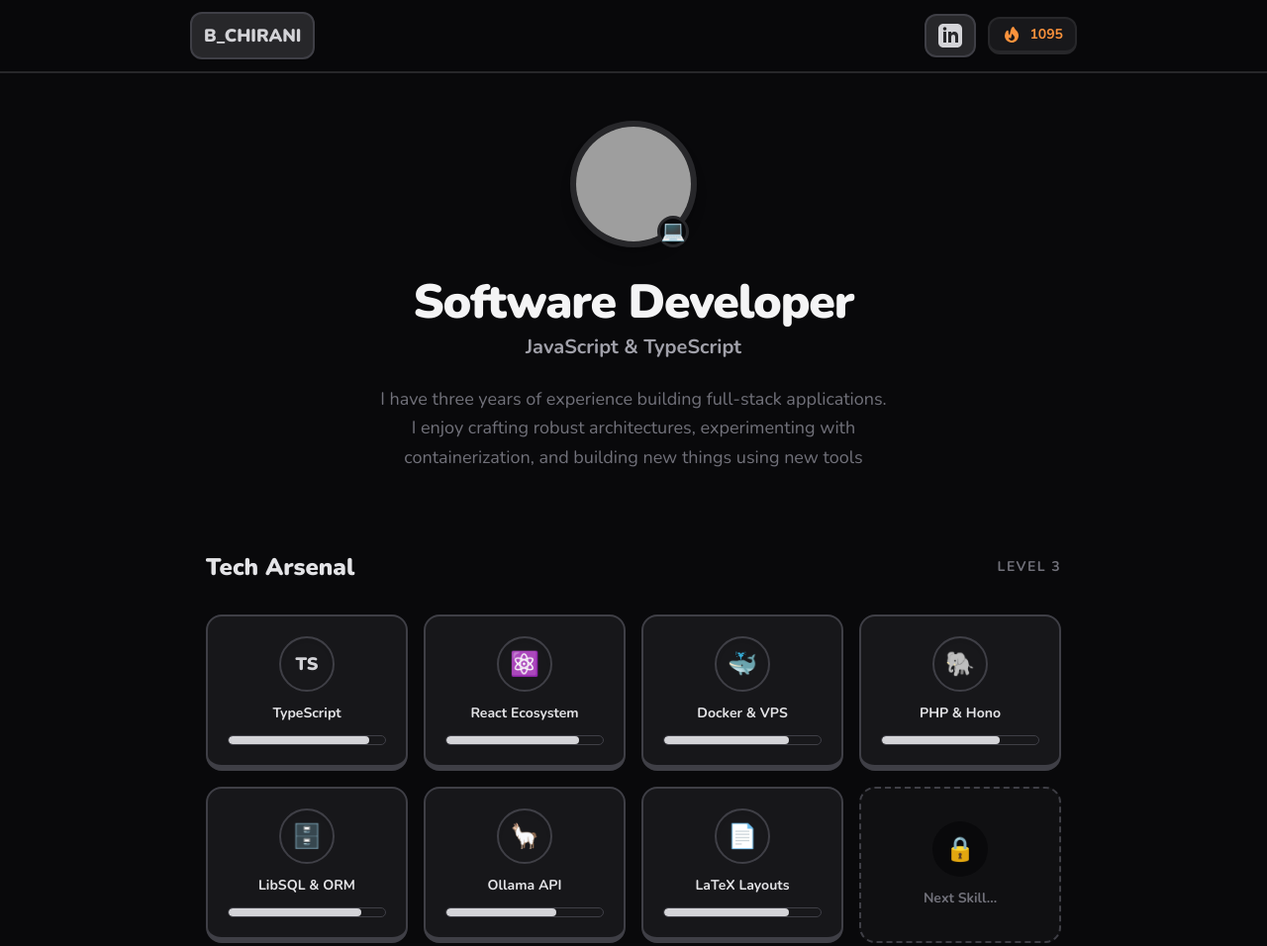
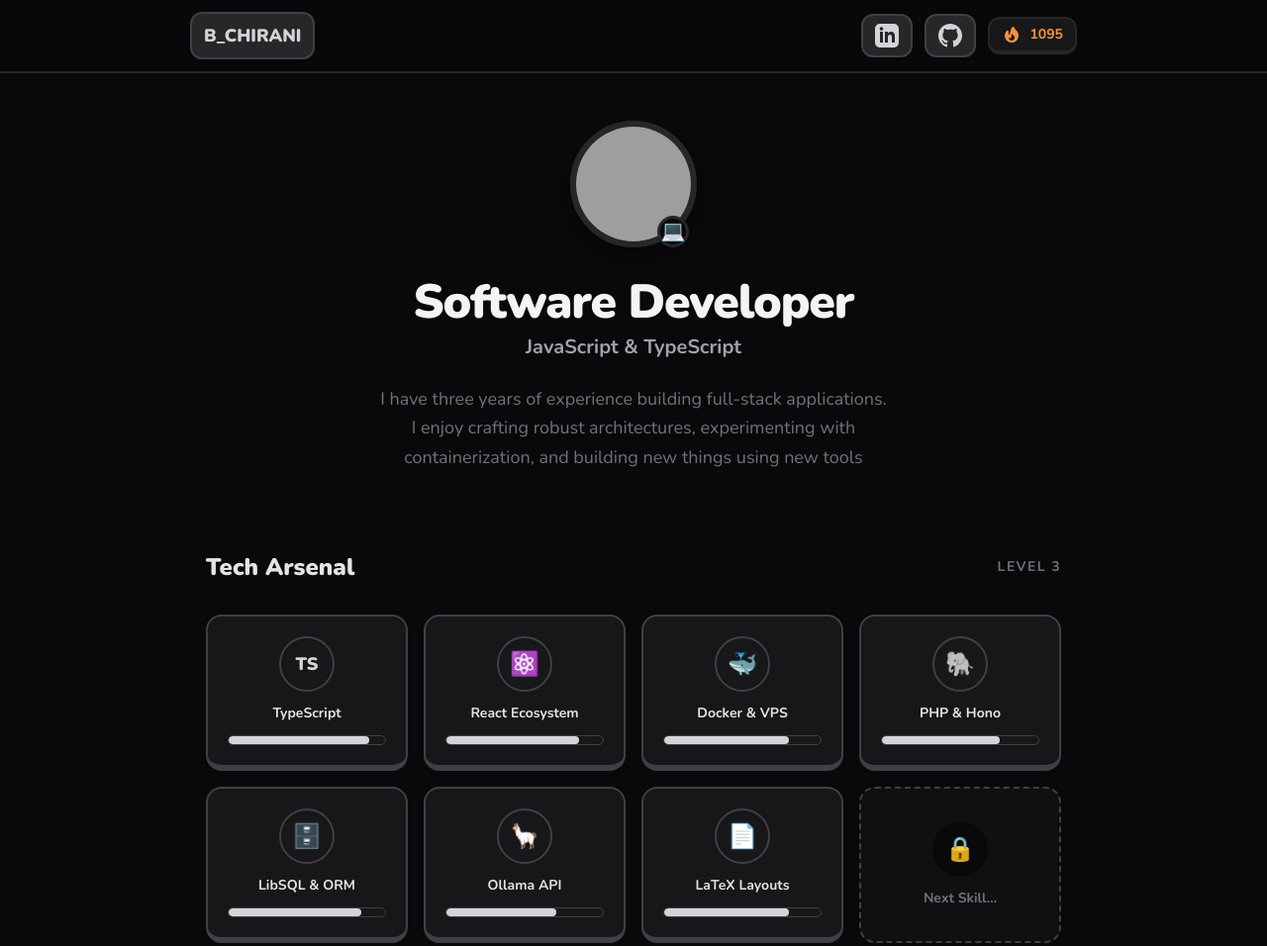
Before and after one commit to chirani/chirani.github.io, a plain HTML site: page index.html in a window 1280 px wide. Shown: the top 956 px of the page at 99% size. Drawn offline with nearby package versions, Linux system fonts and the light colour scheme; grey boxes are pictures that could not be loaded.

Commit message:
Added Github link

```diff
--- a/index.html
+++ b/index.html
@@ -48,14 +48,37 @@
         >
           <!-- Playful Logo mark -->
           <div
-            class="p-3 py-2 bg-zinc-800 border-2 border-zinc-700 rounded-xl flex items-center justify-center font-black text-lg text-zinc-300 shadow-sm"
+            class="p-3 py-2 bg-zinc-800 border-2 border-zinc-700 rounded-xl flex items-center justify-center font-black text-lg text-zinc-300 shadow-sm hover:bg-zinc-600"
           >
             <svg
+              alt="linkedin"
               class="w-6 h-6 fill-current text-zinc-300 group-hover:text-zinc-100 transition-colors"
               viewBox="0 0 24 24"
             >
               <path
                 d="M19 0h-14c-2.761 0-5 2.239-5 5v14c0 2.761 2.239 5 5 5h14c2.762 0 5-2.239 5-5v-14c0-2.761-2.238-5-5-5zm-11 19h-3v-11h3v11zm-1.5-12.268c-.966 0-1.75-.79-1.75-1.764s.784-1.764 1.75-1.764 1.75.79 1.75 1.764-.783 1.764-1.75 1.764zm13.5 12.268h-3v-5.604c0-3.368-4-3.113-4 0v5.604h-3v-11h3v1.765c1.396-2.586 7-2.777 7 2.476v6.759z"
+              />
+            </svg>
+          </div>
+        </a>
+        <a
+          href="https://github.com/chirani"
+          target="_blank"
+          class="flex items-center gap-3"
+        >
+          <!-- Playful Logo mark -->
+          <div
+            class="p-3 py-2 bg-zinc-800 border-2 border-zinc-700 rounded-xl flex items-center justify-center font-black text-lg text-zinc-300 shadow-sm hover:bg-zinc-600"
+          >
+            <svg
+              xmlns="http://w3.org"
+              width="24"
+              height="24"
+              viewBox="0 0 24 24"
+              fill="currentColor"
+            >
+              <path
+                d="M12 0c-6.626 0-12 5.373-12 12 0 5.302 3.438 9.8 8.207 11.387.599.111.793-.261.793-.577v-2.234c-3.338.726-4.033-1.416-4.033-1.416-.546-1.387-1.333-1.756-1.333-1.756-1.089-.745.083-.729.083-.729 1.205.084 1.839 1.237 1.839 1.237 1.07 1.834 2.807 1.304 3.492.997.107-.775.418-1.305.762-1.604-2.665-.305-5.467-1.334-5.467-5.931 0-1.311.469-2.381 1.236-3.221-.124-.303-.535-1.524.117-3.176 0 0 1.008-.322 3.301 1.23.957-.266 1.983-.399 3.003-.404 1.02.005 2.047.138 3.006.404 2.291-1.552 3.297-1.23 3.297-1.23.653 1.653.242 2.874.118 3.176.77.84 1.235 1.911 1.235 3.221 0 4.609-2.807 5.624-5.479 5.921.43.372.823 1.102.823 2.222v3.293c0 .319.192.694.801.576 4.765-1.589 8.199-6.086 8.199-11.386 0-6.627-5.373-12-12-12z"
               />
             </svg>
           </div>
```
